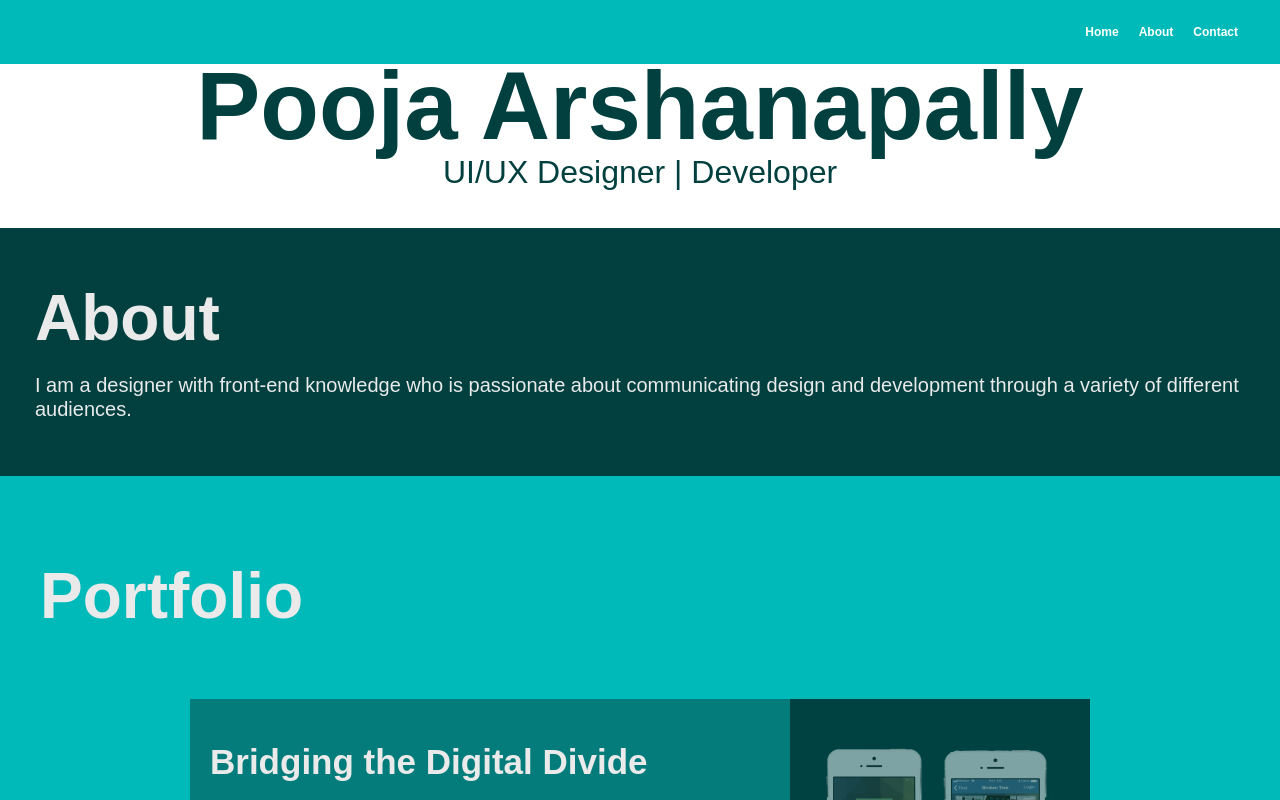
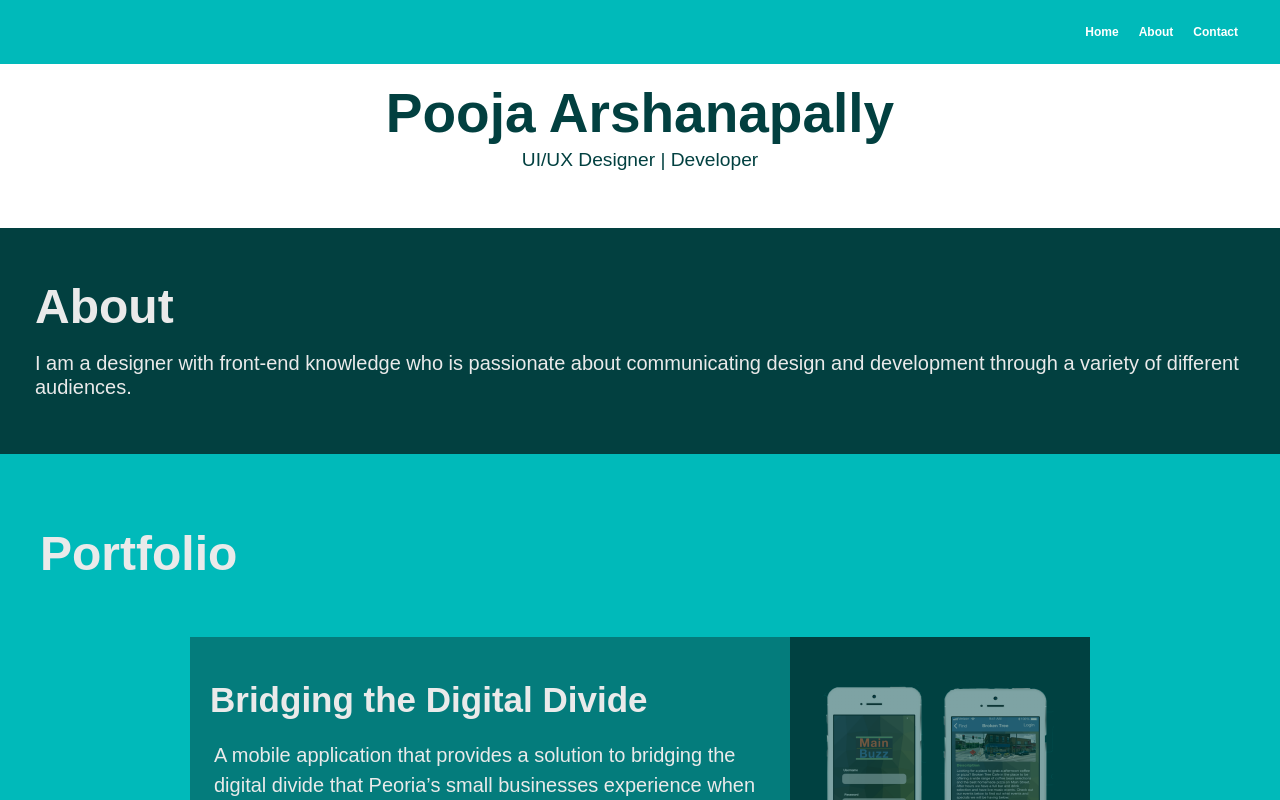
Before and after one commit to parshanapally/portfolio-website, a React (Create React App) app: page / in a window 1280 px wide. Shown: the top 800 px of the page. Built offline with nearby package versions, Linux system fonts and the light colour scheme; a web font is replaced by a local one.

Commit message:
style: fix header font size

```diff
--- a/src/components/Portfolio/index.css
+++ b/src/components/Portfolio/index.css
@@ -38,7 +38,7 @@ body {
 }
 
 .portfolio-container main .intro-wrapper > .intro-name {
-  font-size: 6rem;
+  font-size: 60px;
   font-weight: 700;
   line-height: 4rem;
   padding-bottom: 1rem;
@@ -49,7 +49,7 @@ body {
   font-weight: 300;
 }
 .tagline {
-  font-size: 2rem;
+  font-size: 1.5rem;
 }
 
 .about-page {
@@ -63,7 +63,7 @@ body {
 }
 
 .about-page h1 {
-  font-size: 4rem;
+  font-size: 3rem;
   color: #eaeaea;
 }
 
@@ -90,7 +90,7 @@ body {
 }
 
 .portfolio-page h1 {
-  font-size: 4rem;
+  font-size: 3rem;
   color: #eaeaea;
   padding: 5px;
 }
@@ -153,7 +153,7 @@ body {
   margin: 0 10px;
 }
 .contact-page h1 {
-  font-size: 4rem;
+  font-size: 3rem;
   color: #eaeaea;
 }
 
@@ -177,7 +177,16 @@ a {
 .skyline-img {
   margin-left: 10px;
 }
+@media (min-width: 320px) {
+  .portfolio-container main .intro-wrapper > .intro-name {
+    font-size: 35px;
+    line-height: 2.5rem;
+  }
 
+  .tagline {
+    font-size: 1rem;
+  }
+}
 @media (max-width: 320px) {
   .about-page .about-wrapper .about-content p {
     line-height: 30px;
@@ -192,6 +201,12 @@ a {
   }
   .social-icons svg {
     font-size: 3rem;
+  }
+}
+
+@media (min-width: 414px) {
+  .tagline {
+    font-size: 1.2rem;
   }
 }
 
@@ -217,13 +232,23 @@ a {
   }
 }
 
+@media (min-width: 451px) {
+  .portfolio-container main .intro-wrapper > .intro-name {
+    font-size: 37px;
+    line-height: 2.5rem;
+  }
+}
+
 @media (max-width: 451px) {
-  .portfolio-container main .intro-wrapper > .intro-name {
-    font-size: 4rem;
-  }
-
   .portfolio-page .portfolio-item p {
     display: none;
+  }
+}
+
+@media (min-width: 495px) {
+  .portfolio-container main .intro-wrapper > .intro-name {
+    font-size: 40px;
+    line-height: 2.5rem;
   }
 }
 @media (max-width: 495px) {
@@ -237,9 +262,10 @@ a {
   }
 }
 
-@media (max-width: 533px) {
+@media (min-width: 596px) {
   .portfolio-container main .intro-wrapper > .intro-name {
-    font-size: 5rem;
+    font-size: 50px;
+    line-height: 2.5rem;
   }
 }
 
@@ -265,6 +291,13 @@ a {
   }
 }
 
+@media (min-width: 647px) {
+  .portfolio-container main .intro-wrapper > .intro-name {
+    font-size: 55px;
+    line-height: 2.5rem;
+  }
+}
+
 @media (max-width: 647px) {
   .portfolio-page .portfolio-item h1 {
     font-size: 25px;
@@ -284,6 +317,7 @@ a {
     font-size: 15px;
   }
 }
+
 @media (max-width: 730px) {
   .portfolio-item p {
     margin-top: -62px;
```
